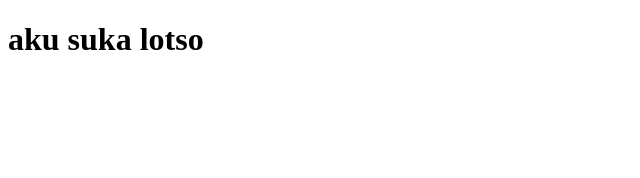
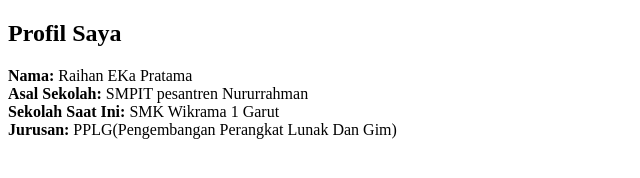
Before and after one commit to Afu16/Ulanganharian1, a plain HTML site: page profilTeman.html in a window 1280 px wide. Shown: the whole page, without its empty margins (0-640 px from the left). Drawn offline with Linux system fonts and the light colour scheme.

Commit message:
punyarehan

```diff
--- a/profilTeman.html
+++ b/profilTeman.html
@@ -6,6 +6,20 @@
     <title>Document</title>
 </head>
 <body>
-<h1>aku suka lotso</h1>
+    <div class="profile">
+        <h2>Profil Saya</h2>
+        <div class="profile-info">
+            <strong>Nama:</strong> Raihan EKa Pratama
+        </div>
+        <div class="profile-info">
+            <strong>Asal Sekolah:</strong> SMPIT pesantren Nururrahman
+        </div>
+        <div class="profile-info">
+            <strong>Sekolah Saat Ini:</strong> SMK Wikrama 1 Garut
+        </div>
+        <div class="profile-info">
+            <strong>Jurusan:</strong> PPLG(Pengembangan Perangkat Lunak Dan Gim)
+        </div>
+    </div>
 </body>
 </html>
```
